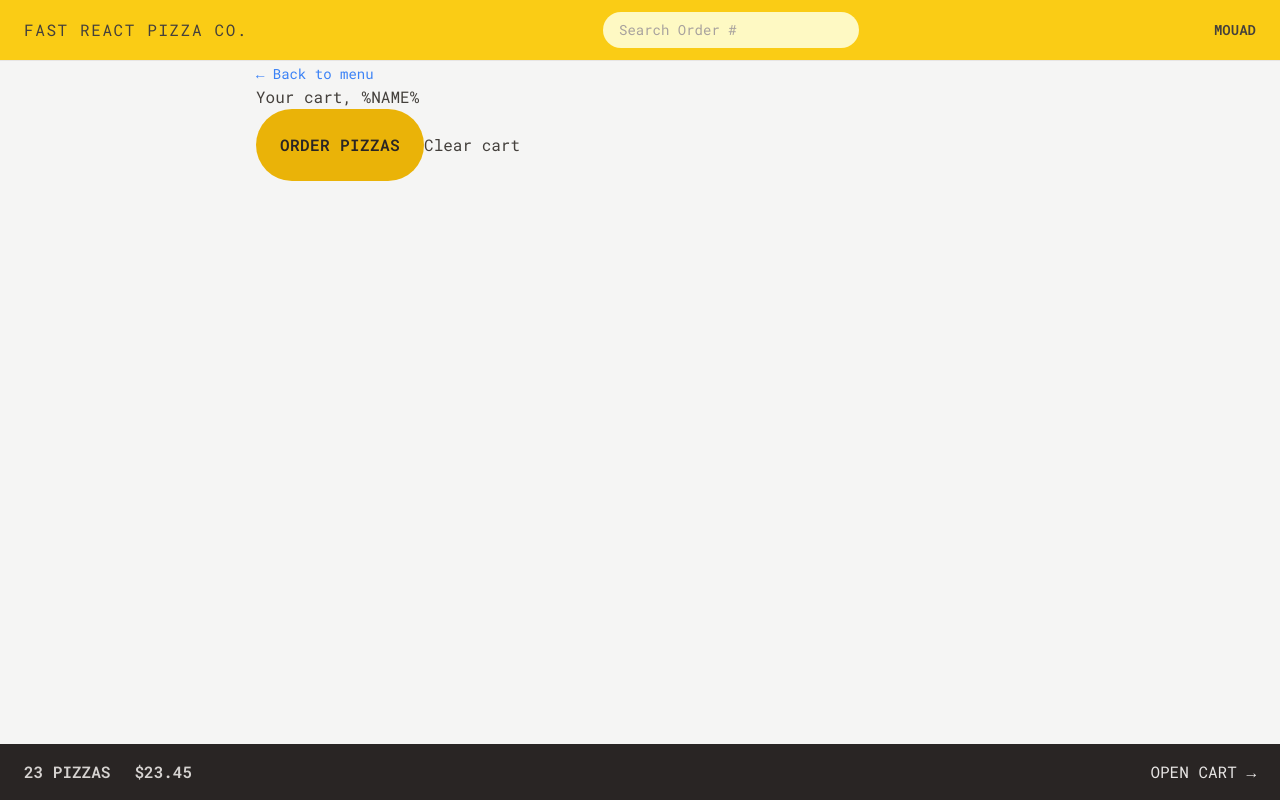
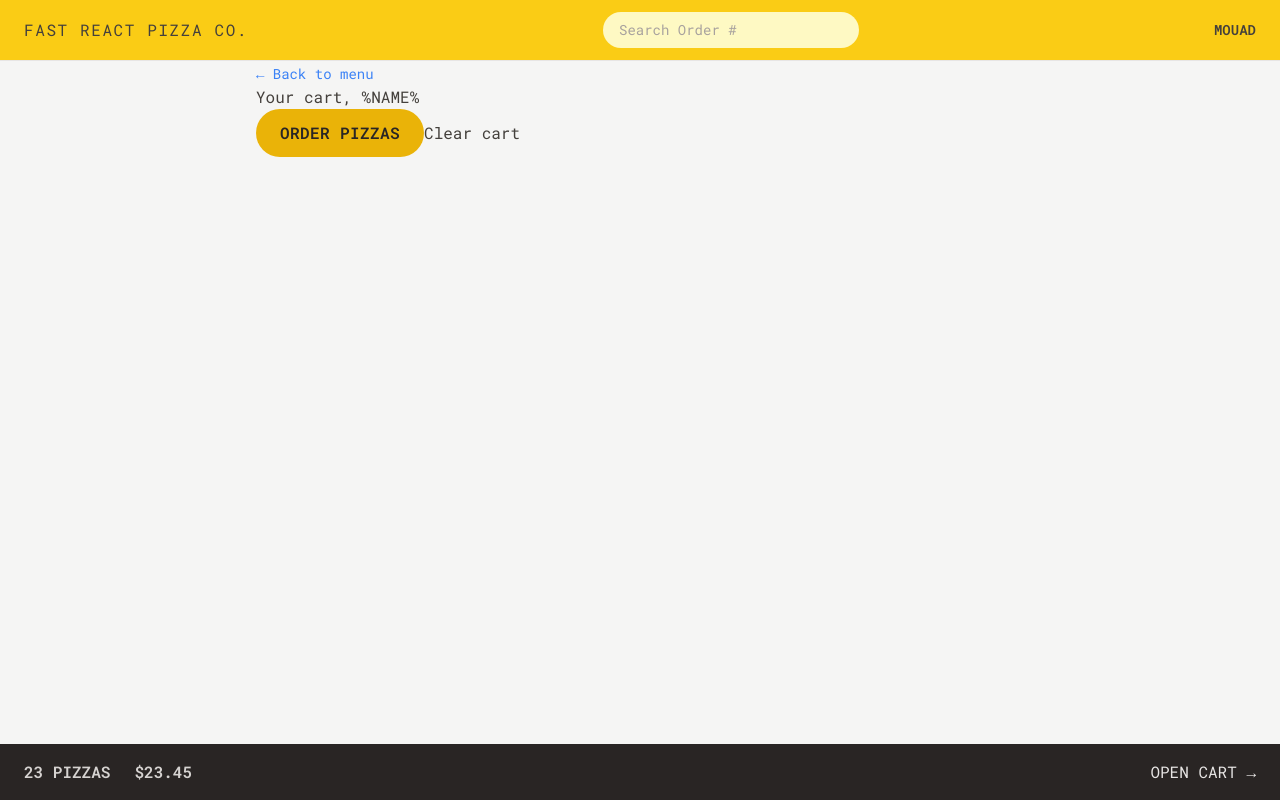
Before and after one commit to mouadbimk/react-projects, a React (Vite) app in the folder 05-fast-react-pizza/: page /cart in a window 1280 px wide. Built offline with nearby package versions, Linux system fonts and the light colour scheme.

Commit message:
styling menu page

```diff
--- a/05-fast-react-pizza/src/features/cart/Cart.jsx
+++ b/05-fast-react-pizza/src/features/cart/Cart.jsx
@@ -36,7 +36,9 @@ function Cart() {
       <h2>Your cart, %NAME%</h2>
 
       <div>
-        <Button linkTo={"/order/new"}>Order pizzas</Button>
+        <Button linkTo={"/order/new"} type="primary">
+          Order pizzas
+        </Button>
         <button>Clear cart</button>
       </div>
     </div>
--- a/05-fast-react-pizza/src/features/menu/Menu.jsx
+++ b/05-fast-react-pizza/src/features/menu/Menu.jsx
@@ -5,7 +5,7 @@ import MenuItem from "./MenuItem";
 function Menu() {
   const menu = useLoaderData();
   return (
-    <ul>
+    <ul className="divide-y divide-stone-200 px-2">
       {menu.map((pizza) => (
         <MenuItem pizza={pizza} key={pizza.id} />
       ))}
--- a/05-fast-react-pizza/src/features/menu/MenuItem.jsx
+++ b/05-fast-react-pizza/src/features/menu/MenuItem.jsx
@@ -1,22 +1,33 @@
 import { formatCurrency } from "../../utils/helpers";
 import NoImage from "../../assets/no-image.jpg";
+import { Button } from "../../ui/Button";
 function MenuItem({ pizza }) {
   const { id, name, unitPrice, ingredients, soldOut, imageUrl } = pizza;
 
   return (
-    <li data-id={id}>
+    <li data-id={id} className="flex gap-4 py-2">
       <img
+        className={`h-24 ${soldOut ? "opactiy-70 grayscale" : ""}`}
         src={imageUrl}
         alt={name}
         onError={(e) => {
           e.target.src = NoImage;
         }}
       />
-      <div>
-        <p>{name}</p>
-        <p>{ingredients.join(", ")}</p>
-        <div>
-          {!soldOut ? <p>{formatCurrency(unitPrice)}</p> : <p>Sold out</p>}
+      <div className="flex flex-grow flex-col pt-0.5">
+        <p className="font-medium">{name}</p>
+        <p className="text-sm capitalize italic text-stone-500">
+          {ingredients.join(", ")}
+        </p>
+        <div className="mt-auto flex items-center justify-between">
+          {!soldOut ? (
+            <p className="text-sm">{formatCurrency(unitPrice)}</p>
+          ) : (
+            <p className="text-sm font-medium uppercase text-stone-500">
+              Sold out
+            </p>
+          )}
+          <Button type="small">Add to cart</Button>
         </div>
       </div>
     </li>
--- a/05-fast-react-pizza/src/features/order/CreateOrder.jsx
+++ b/05-fast-react-pizza/src/features/order/CreateOrder.jsx
@@ -79,7 +79,7 @@ function CreateOrder() {
         <div>
           <input type="hidden" name="cart" value={JSON.stringify(cart)} />
 
-          <Button isDisabled={isSubmiting}>
+          <Button isDisabled={isSubmiting} type="primary">
             {isSubmiting ? "Placing order..." : "Order now"}
           </Button>
         </div>
--- a/05-fast-react-pizza/src/features/user/CreateUser.jsx
+++ b/05-fast-react-pizza/src/features/user/CreateUser.jsx
@@ -24,7 +24,7 @@ function CreateUser() {
 
       {username !== "" && (
         <div>
-          <Button>Start ordering</Button>
+          <Button type="primary">Start ordering</Button>
         </div>
       )}
     </form>
--- a/05-fast-react-pizza/src/ui/Button.jsx
+++ b/05-fast-react-pizza/src/ui/Button.jsx
@@ -1,16 +1,20 @@
 import { Link } from "react-router-dom";
 
-export function Button({ children, isDisabled, linkTo }) {
-  const className =
-    "inline-block rounded-full bg-yellow-500 px-4 py-3 font-semibold uppercase tracking-wide text-stone-800 duration-300 hover:bg-yellow-300 hover:transition-colors focus:outline-none focus:ring focus:ring-yellow-300 focus:ring-offset-2 disabled:cursor-not-allowed disabled:bg-yellow-200 sm:px-6 sm:py-6";
+export function Button({ children, isDisabled, linkTo, type }) {
+  const base =
+    "inline-block rounded-full bg-yellow-500  font-semibold uppercase tracking-wide text-stone-800 duration-300 hover:bg-yellow-300 hover:transition-colors focus:outline-none focus:ring focus:ring-yellow-300 focus:ring-offset-2 disabled:cursor-not-allowed disabled:bg-yellow-200 ";
+  const styles = {
+    primary: base + " px-4 py-2 md:px-6 md:py-3",
+    small: base + " px-4 py-2 md:px-5 md:py-2.5 text-xs",
+  };
   if (linkTo)
     return (
-      <Link to={linkTo} className={className}>
+      <Link to={linkTo} className={styles[type]}>
         {children}
       </Link>
     );
   return (
-    <button disabled={isDisabled} className={className}>
+    <button disabled={isDisabled} className={styles[type]}>
       {children}
     </button>
   );
```
